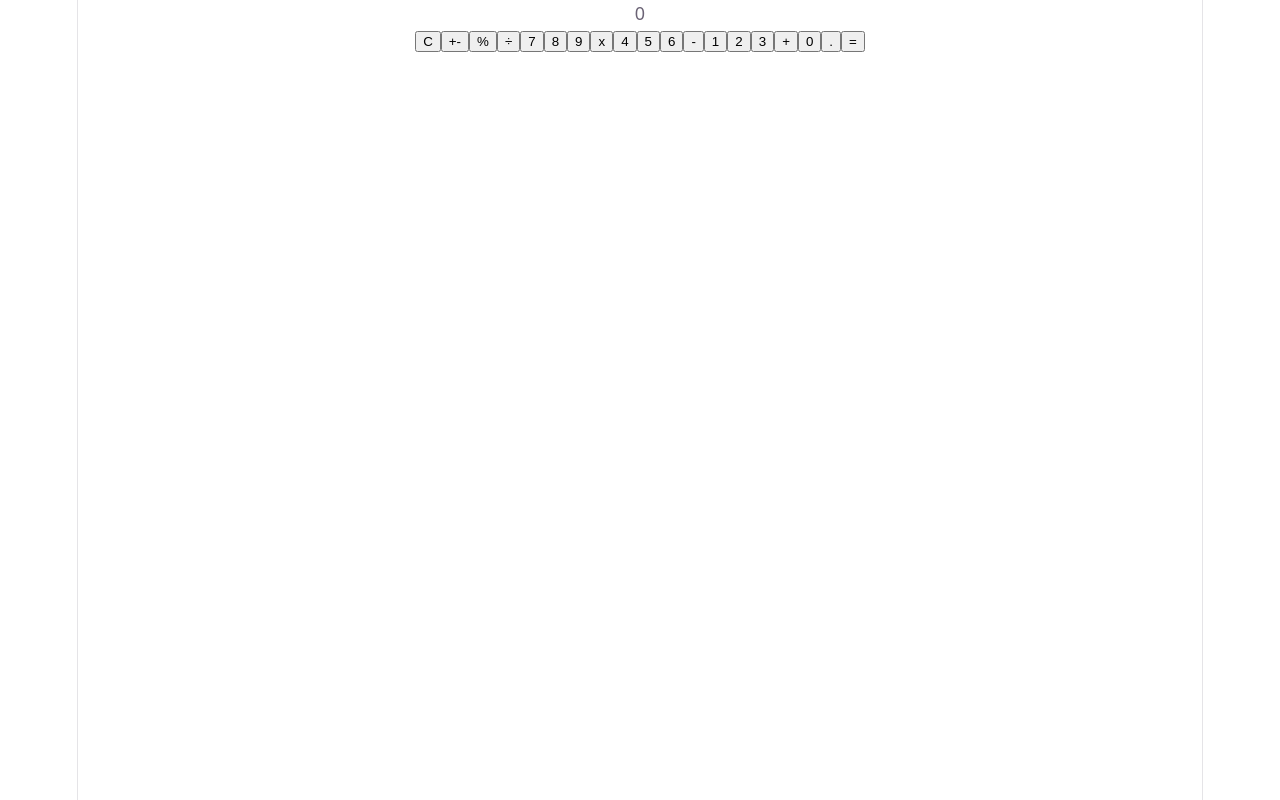
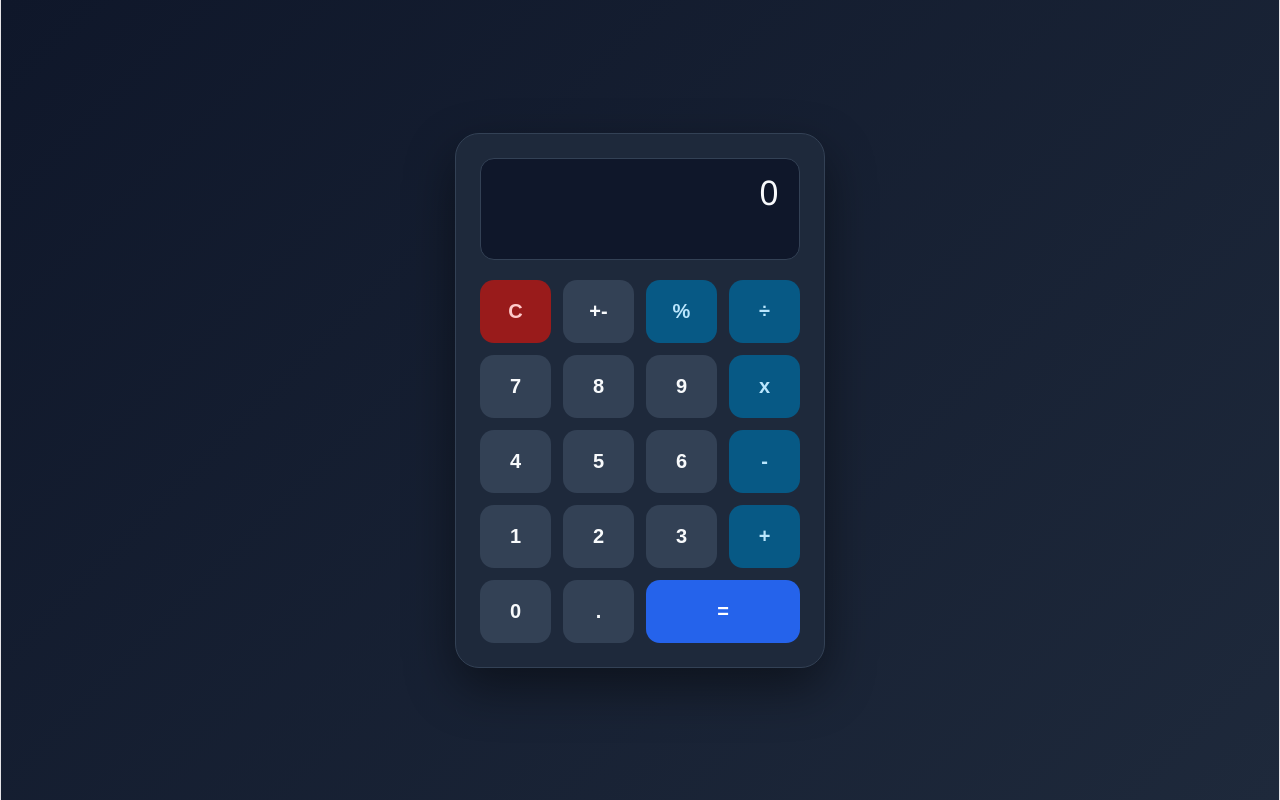
Before and after one commit to Delvinol/CalculatorGo, a React app in the folder frontend/: page / in a window 1280 px wide. Built offline with nearby package versions, Linux system fonts and the light colour scheme; the HTML template or start-up script is replaced by a standard one.

Commit message:
Css updated

```diff
--- a/frontend/src/App.css
+++ b/frontend/src/App.css
@@ -0,0 +1,105 @@
+/* Global styles */
+html,
+body,
+#root {
+  padding: 0;
+  margin: 0;
+  height: 100%;
+  width: 100%;
+  font-family: 'Segoe UI', sans-serif;
+  background: linear-gradient(135deg, #0f172a, #1e293b);
+}
+
+/* Main container */
+.app {
+  display: flex;
+  justify-content: center;
+  align-items: center;
+  min-height: 100%;
+  width: 100%;
+}
+
+/* Calculator body */
+.calculator {
+  background: #1e293b;
+  padding: 24px;
+  border-radius: 24px;
+  box-shadow: 0 20px 50px rgba(0, 0, 0, 0.45);
+  width: 320px;
+  border: 1px solid #334155;
+}
+
+/* Display */
+.display {
+  background: #0f172a;
+  color: #f8fafc;
+  text-align: right;
+  padding: 20px;
+  font-size: 34px;
+  font-weight: 500;
+  border-radius: 14px;
+  margin-bottom: 20px;
+  height: 60px;
+  overflow-x: auto;
+  border: 1px solid #334155;
+}
+
+/* Buttons grid */
+.buttons {
+  display: grid;
+  grid-template-columns: repeat(4, 1fr);
+  gap: 12px;
+}
+
+/* Default buttons */
+button {
+  padding: 20px;
+  font-size: 20px;
+  font-weight: 600;
+  border: none;
+  border-radius: 14px;
+  background: #334155;
+  color: #f8fafc;
+  cursor: pointer;
+  transition: all 0.2s ease;
+}
+
+button:hover {
+  background: #475569;
+  transform: translateY(-2px);
+}
+
+button:active {
+  transform: scale(0.96);
+}
+
+/* Clear button */
+button.clear {
+  background: #991b1b;
+  color: #fecaca;
+}
+
+button.clear:hover {
+  background: #b91c1c;
+}
+
+/* Operator buttons */
+button.operator {
+  background: #075985;
+  color: #bae6fd;
+}
+
+button.operator:hover {
+  background: #0369a1;
+}
+
+/* Equals button */
+button.equals {
+  background: #2563eb;
+  color: white;
+  grid-column: span 2;
+}
+
+button.equals:hover {
+  background: #1d4ed8;
+}
```
